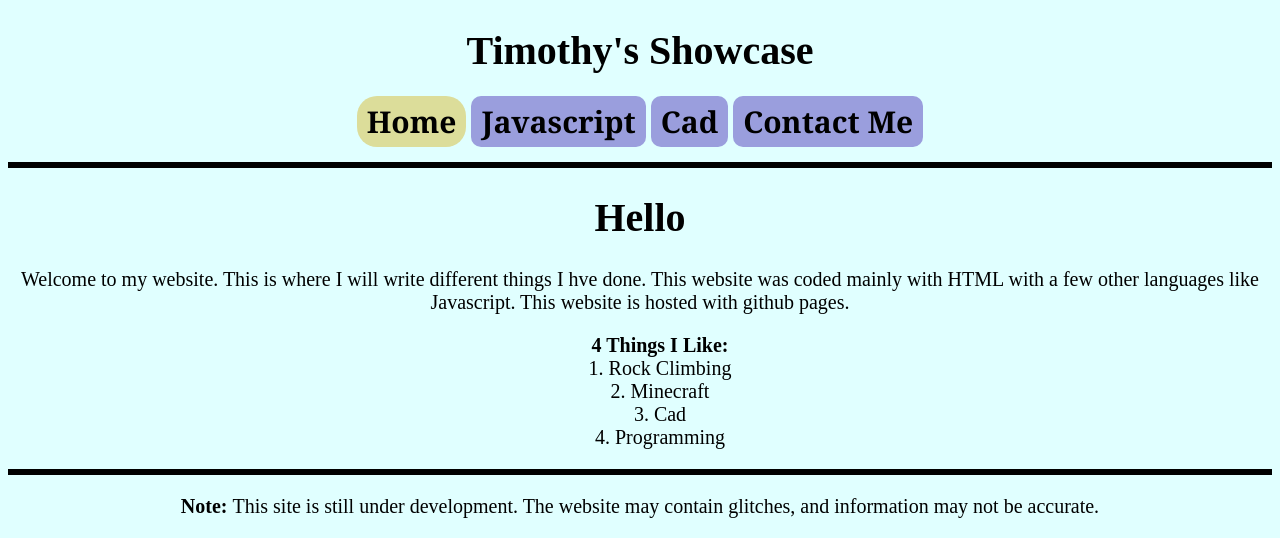
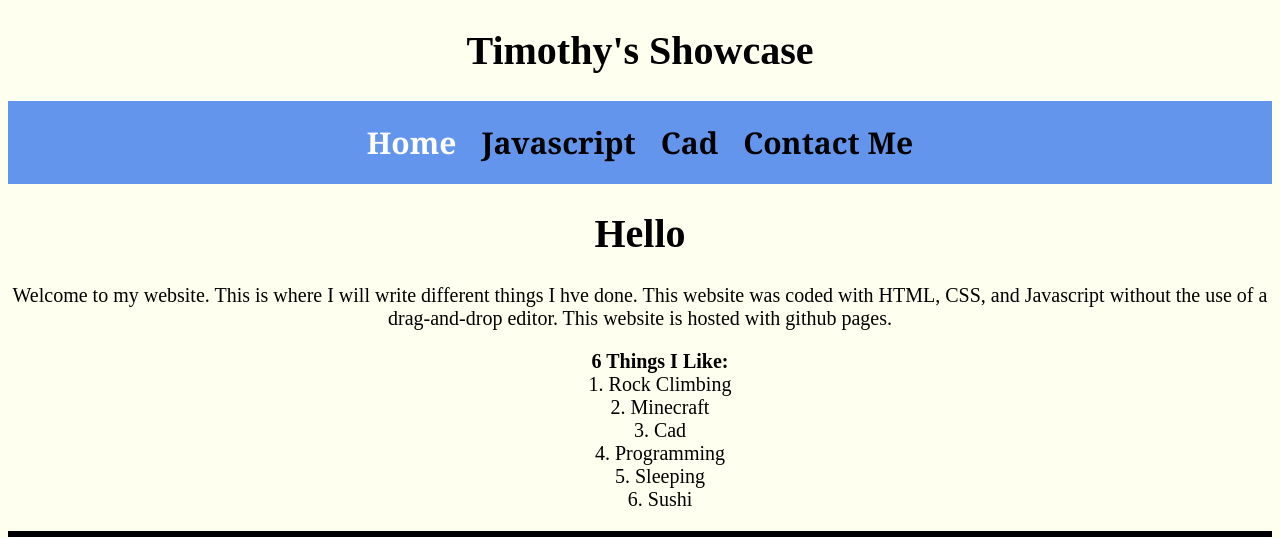
Before and after one commit to TimsPortfolio/timsportfolio.github.io, a PHP site: page / in a window 1280 px wide. Shown: the top 538 px of the page. Run offline with PHP 8.4, Linux system fonts and the light colour scheme.

Commit message:
Updated Menu Bar
Figured out why the website shifts on index page (bc the scroll bar forces the whole thing to get pushed over).

```diff
--- a/404.html
+++ b/404.html
@@ -5,13 +5,12 @@
         <link rel="icon" type="image/png" href="media/favicon.png"/>
         <title>Home - Timothy's Showcase</title>
         <h1>Timothy's Showcase</h1>
-        <p align="center">
+        <div class='menubar'><p align="center">
             <a href="index.html" class="menu">Home</a>
             <a href="javascript.html" class="menu">Javascript</a>
             <a href="cad.html" class="menu">Cad</a>
             <a href="contact.html" class="menu">Contact Me</a>
-        </p>
-        <hr style="border: 3px solid black;" />
+        </p></div>
     </head>
     <body>
         <h1>Error 404</h1>
--- a/cad.html
+++ b/cad.html
@@ -5,13 +5,12 @@
         <link rel="icon" type="image/png" href="media/favicon.png"/>
         <title>Home - Timothy's Showcase</title>
         <h1>Timothy's Showcase</h1>
-        <p align="center">
+        <div class='menubar'><p align="center">
             <a href="index.html" class="menu">Home</a>
             <a href="javascript.html" class="menu">Javascript</a>
             <a href="cad.html" class="select">Cad</a>
             <a href="contact.html" class="menu">Contact Me</a>
-        </p>
-        <hr style="border: 3px solid black;" />
+        </p></div>
     </head>
     <body>
         <p>I am a team member of the PCA Robotics team, where my main role is to design the robot with cad, or computer aided design. I also like designing other stuff in my free time. Below are images of things I designed in Cad.</p>
--- a/css/main.css
+++ b/css/main.css
@@ -1,5 +1,5 @@
 body {
-    background-color: LightCyan;
+    background-color: Ivory;
 }
 p{
     font-size: 20px;
@@ -35,23 +35,23 @@ ul{
 .menu {
     font: bold 30px Georgia, 'Times New Roman', Times, serif;
     text-decoration: none;
-    background-color: #9a9edd;
-    color: #000000;
+    background-color: cornflowerblue;
+    color: black;
     border-radius: 10px;
-    padding: 5px 10px 5px 10px;
+    padding: 1px 10px 1px 10px;
     border-top: 0px solid #000000;
     border-right: 0px solid #000000;
     border-bottom: 0px solid #000000;
     border-left: 0px solid #000000;
     text-align: center;
 }
-.button {
-    font: bold 14px Georgia, 'Times New Roman', Times, serif;
+.menu:hover{
+    font: bold 30px Georgia, 'Times New Roman', Times, serif;
     text-decoration: none;
-    background-color: darkgreen;
-    color: white;
+    background-color: cornflowerblue;
+    color: lightgray;
     border-radius: 10px;
-    padding: 5px 10px 5px 10px;
+    padding: 1px 10px 1px 10px;
     border-top: 0px solid #000000;
     border-right: 0px solid #000000;
     border-bottom: 0px solid #000000;
@@ -61,9 +61,28 @@ ul{
 .select {
     font: bold 30px Georgia, 'Times New Roman', Times, serif;
     text-decoration: none;
-    background-color: #dcdd9a;
-    color: #000000;
-    border-radius: 20px;
+    /*background: linear-gradient(to bottom, darkblue 0%, darkslateblue 100%);*/
+    background-color: cornflowerblue;
+    color: white;
+    border-radius: 10px;
+    padding: 1px 10px 1px 10px;
+    border-top: 0px solid #000000;
+    border-right: 0px solid #000000;
+    border-bottom: 0px solid #000000;
+    border-left: 0px solid #000000;
+    text-align: center;
+}
+.menubar{
+    background-color:cornflowerblue;
+    color:white;
+    padding:1px;
+}
+.button {
+    font: bold 14px Georgia, 'Times New Roman', Times, serif;
+    text-decoration: none;
+    background-color: darkgreen;
+    color: white;
+    border-radius: 10px;
     padding: 5px 10px 5px 10px;
     border-top: 0px solid #000000;
     border-right: 0px solid #000000;
--- a/index.html
+++ b/index.html
@@ -5,22 +5,23 @@
         <link rel="icon" type="image/png" href="media/favicon.png"/>
         <title>Home - Timothy's Showcase</title>
         <h1>Timothy's Showcase</h1>
-        <p align="center">
+        <div class='menubar'><p align="center">
             <a href="index.html" class="select">Home</a>
             <a href="javascript.html" class="menu">Javascript</a>
             <a href="cad.html" class="menu">Cad</a>
             <a href="contact.html" class="menu">Contact Me</a>
-        </p>
-        <hr style="border: 3px solid black;" />
+        </p></div>
     </head>
     <body>
         <h1>Hello</h1>
-        <p>Welcome to my website. This is where I will write different things I hve done. This website was coded mainly with HTML with a few other languages like Javascript. This website is hosted with github pages.</p>
-        <ol><strong>4 Things I Like:</strong>
+        <p>Welcome to my website. This is where I will write different things I hve done. This website was coded with HTML, CSS, and Javascript without the use of a drag-and-drop editor. This website is hosted with github pages.</p>
+        <ol><strong>6 Things I Like:</strong>
             <li>Rock Climbing</li>
             <li>Minecraft</li>
             <li>Cad</li>
             <li>Programming</li>
+            <li>Sleeping</li>
+            <li>Sushi</li>
         </ol>
     </body>
     <footer>
--- a/javascript.html
+++ b/javascript.html
@@ -5,13 +5,12 @@
         <link rel="icon" type="image/png" href="media/favicon.png"/>
         <title>Home - Timothy's Showcase</title>
         <h1>Timothy's Showcase</h1>
-        <p align="center">
+        <div class='menubar'><p align="center">
             <a href="index.html" class="menu">Home</a>
             <a href="javascript.html" class="select">Javascript</a>
             <a href="cad.html" class="menu">Cad</a>
             <a href="contact.html" class="menu">Contact Me</a>
-        </p>
-        <hr style="border: 3px solid black;" />
+        </p></div>
     </head>
     <body>
         <p>Here is a collection of things I have done in Javascript.</p>
```
Also changed, not shown: contact.html (+3 -5 lines), rawvideo.html (deleted, +0 -33 lines), 1 other file.
